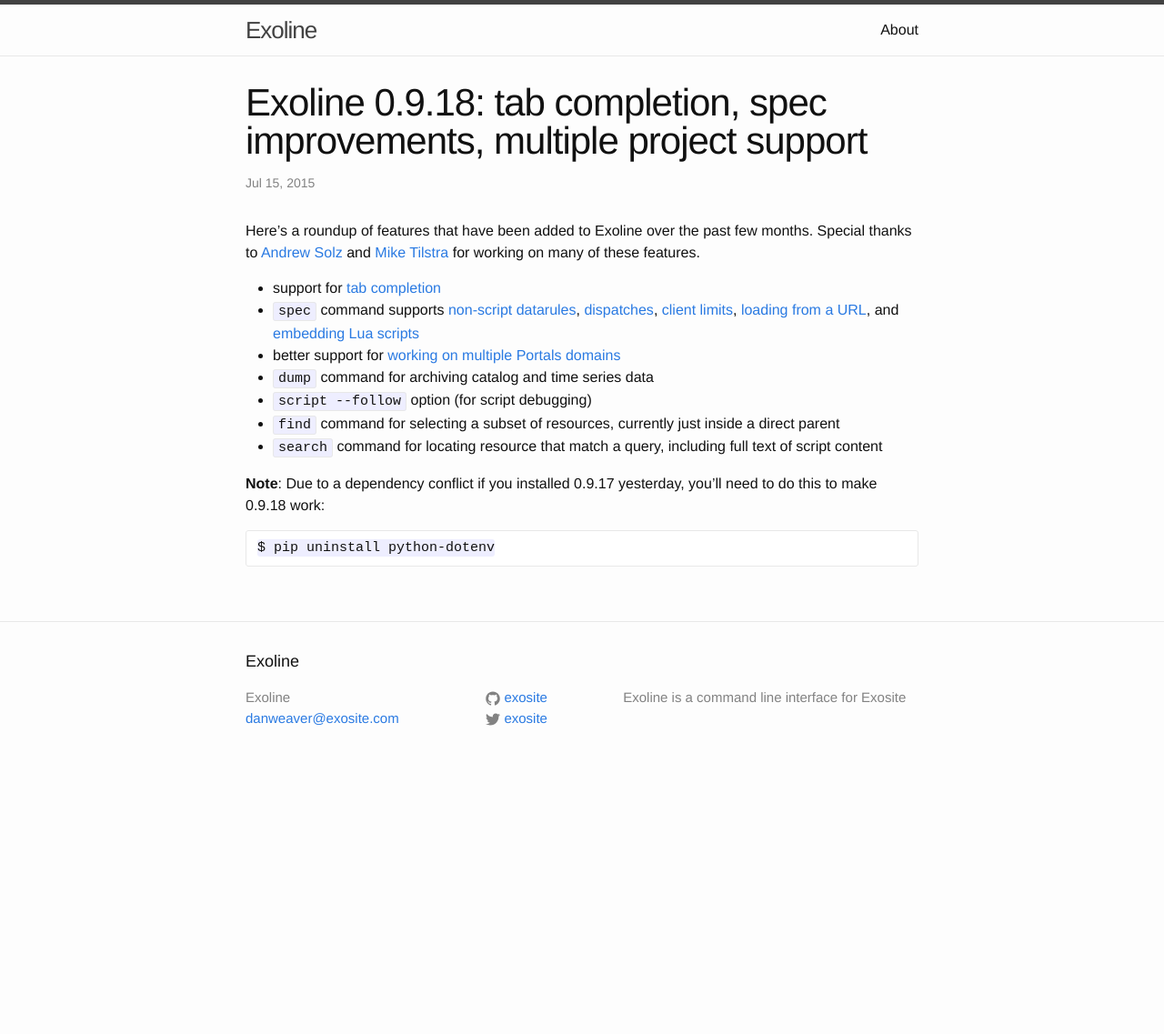
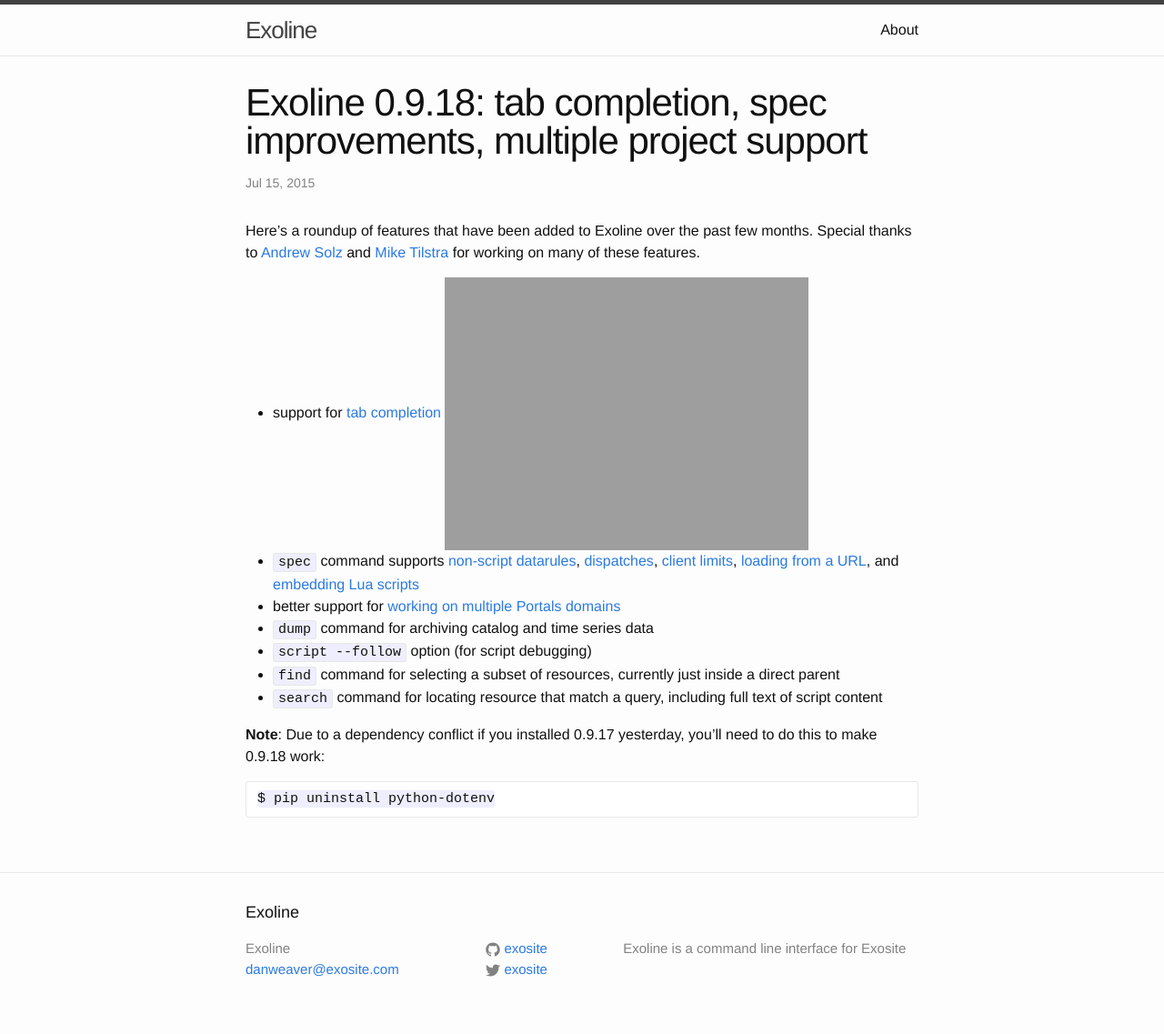
Before and after one commit to exosite-archive/exoline, a Jekyll site: the page built from _posts/2015-07-15-0.9.18-release.markdown, in a window 1280 px wide. Shown: the whole page at 91% size. Built offline with Jekyll 4.4.1, drawn with Linux system fonts in a browser that asks for light colours; before the commit the page ends 900 px from its top, so only the background shows below that.

Commit message:
add tab completion animation

```diff
--- a/_posts/2015-07-15-0.9.18-release.markdown
+++ b/_posts/2015-07-15-0.9.18-release.markdown
@@ -7,6 +7,7 @@
 Here's a roundup of features that have been added to Exoline over the past few months. Special thanks to [Andrew Solz](https://github.com/asolz) and [Mike Tilstra](https://github.com/tadpol) for working on many of these features.
 
 - support for [tab completion](https://github.com/exosite/exoline#tab-completion)
+![exoline tab completion]({{ site.url }}/images/exo-tab-completion.png)
 - `spec` command supports [non-script datarules](https://github.com/exosite/exoline/blob/master/test/files/spec_datarule.yaml), [dispatches](https://github.com/exosite/exoline/blob/master/test/files/spec_dispatch.yaml), [client limits](https://github.com/exosite/exoline/blob/master/test/files/spec_client_limits.yaml), [loading from a URL](https://github.com/exosite/exoline#tab-completion), and [embedding Lua scripts](https://github.com/exosite/exoline/blob/master/test/files/spec_script_embedded.yaml)
 - better support for [working on multiple Portals domains](https://github.com/exosite/exoline#multiple-projects)
 - `dump` command for archiving catalog and time series data
```
Also changed, not shown: images/exo-tab-completion.gif (added).
